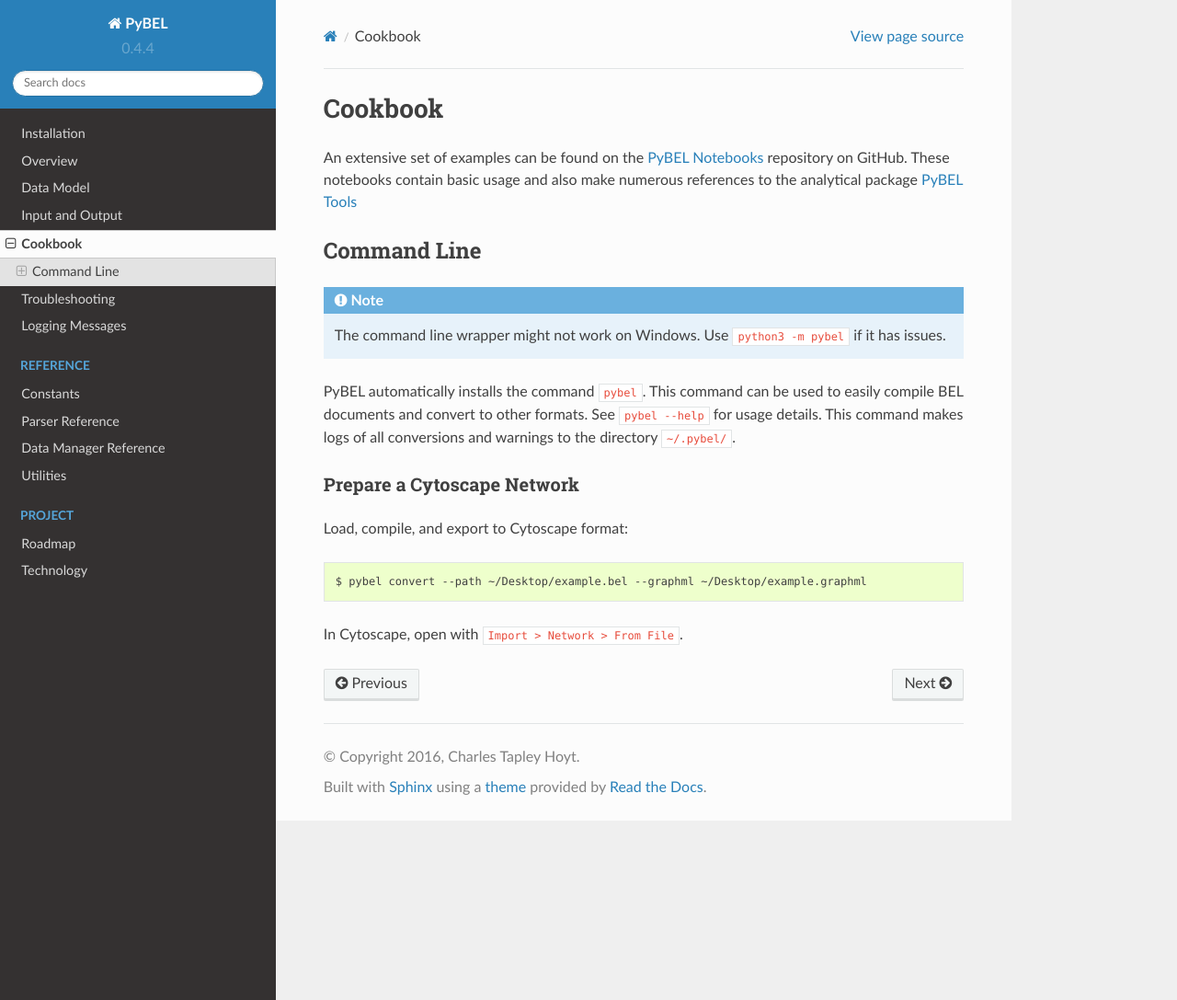
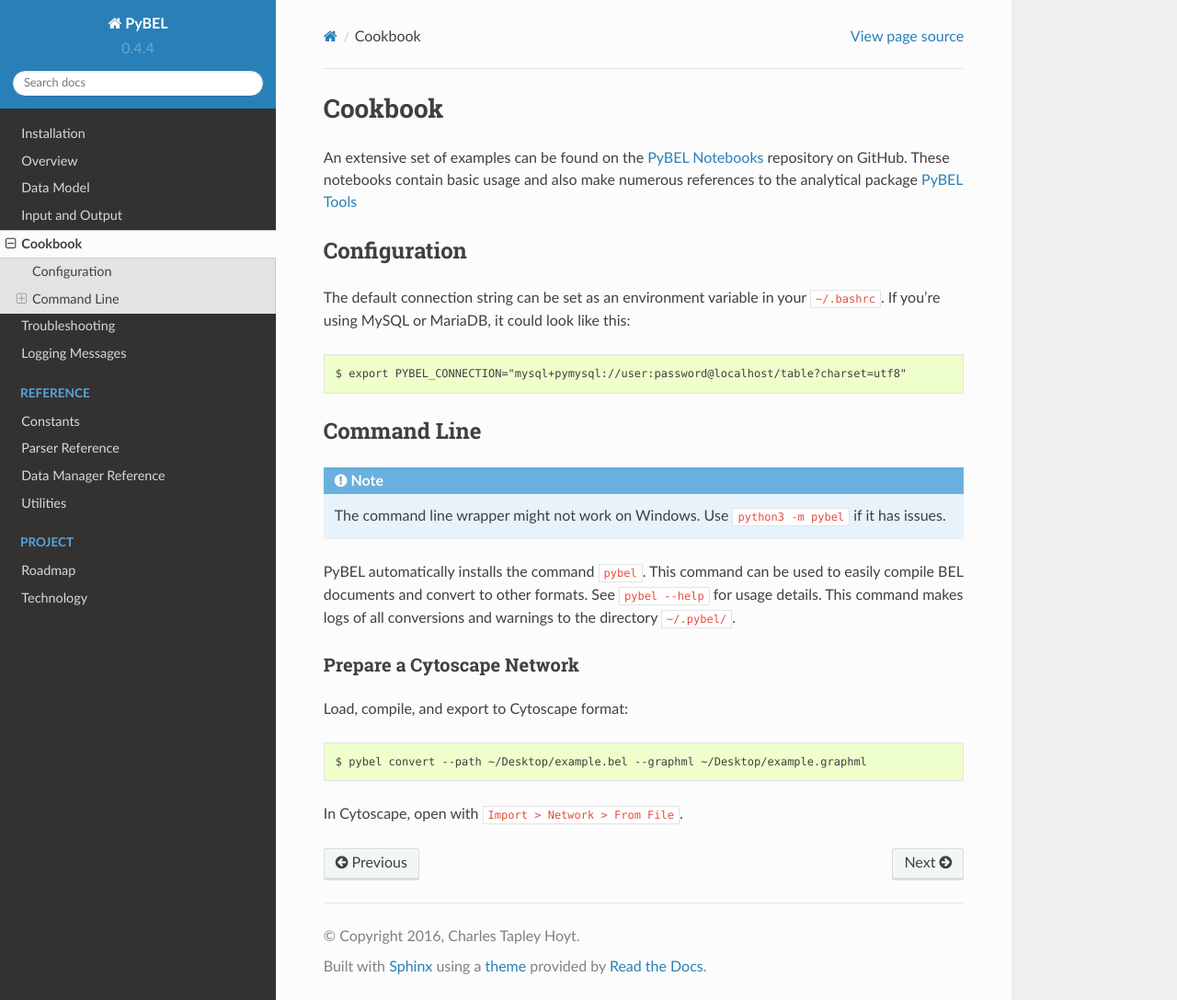
Before and after one commit to pybel/pybel, a Sphinx documentation site: the page built from docs/source/cookbook.rst, in a window 1280 px wide and 1087 px high. Shown: the whole window at 92% size. Built offline with Sphinx 7.4.7 and the Read the Docs theme 2.0.0, drawn with Linux system fonts in a browser that asks for light colours.

Commit message:
Update cookbook

```diff
--- a/docs/source/cookbook.rst
+++ b/docs/source/cookbook.rst
@@ -4,6 +4,16 @@
 An extensive set of examples can be found on the `PyBEL Notebooks <https://github.com/pybel/pybel-notebooks>`_
 repository on GitHub. These notebooks contain basic usage and also make numerous references to the analytical
 package `PyBEL Tools <https://github.com/pybel/pybel-tools>`_
+
+Configuration
+-------------
+
+The default connection string can be set as an environment variable in your ``~/.bashrc``. If you're using MySQL or
+MariaDB, it could look like this:
+
+.. code::
+
+    $ export PYBEL_CONNECTION="mysql+pymysql://user:password@localhost/table?charset=utf8"
 
 Command Line
 ------------
```
